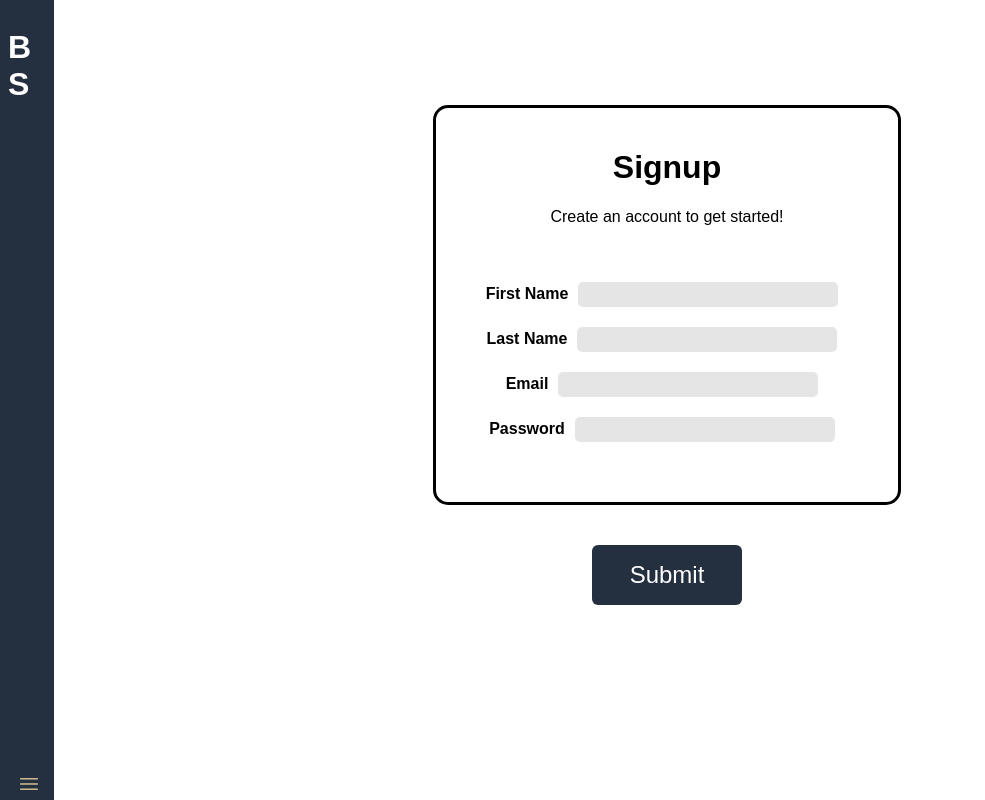
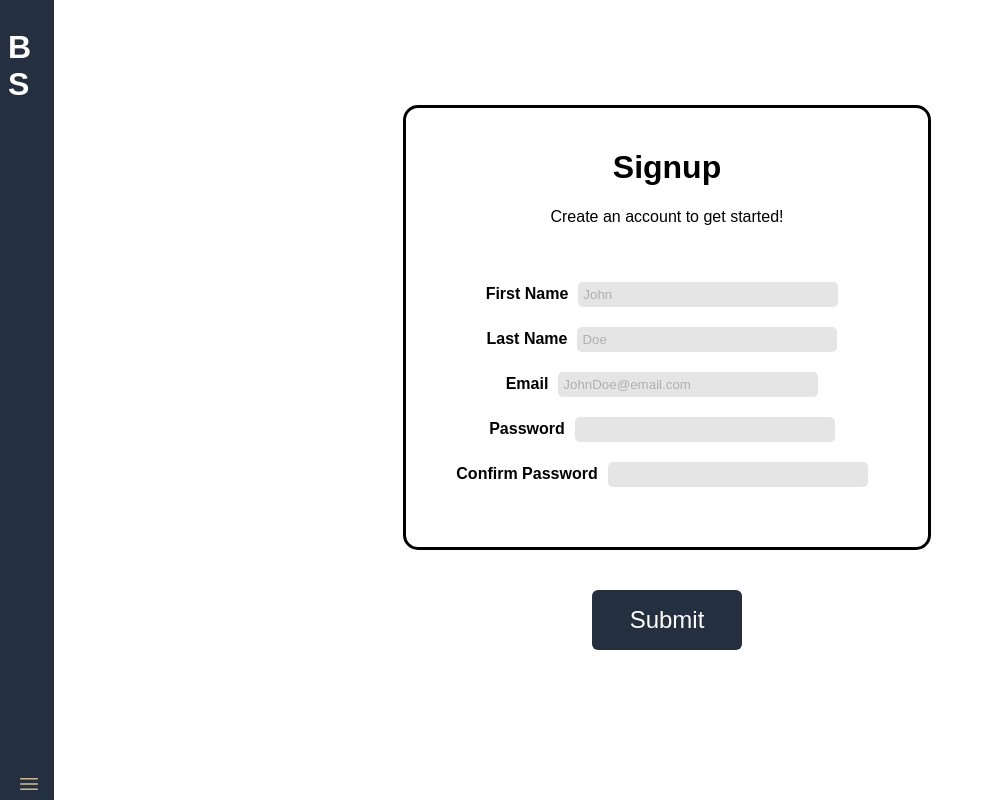
Before and after one commit to MadeleineJonassen/IDATT2105_Full_Stack_Application_Development, a Vue app in the folder FullstackProsjekt/src/frontend/: page /signup in a window 1280 px wide. Shown: the whole page, without its empty margins (0-985 px from the left). Built offline with nearby package versions, Linux system fonts and the light colour scheme.

Commit message:
Added a handleSubmit to the SignupView.vue  with constructors

```diff
--- a/FullstackProsjekt/src/frontend/src/views/SignupView.vue
+++ b/FullstackProsjekt/src/frontend/src/views/SignupView.vue
@@ -1,5 +1,29 @@
 
 <script>
+	export default {
+		name: 'Register',
+		data(){
+			return{
+				first_name:'',
+				last_name:'',
+				email:'',
+				password:'',
+				password_confirm:''
+			}
+		},
+		methods:{
+			handleSubmit(e){
+				const data={
+					first_name: this.first_name,
+					last_name: this.last_name,
+					email:this.email,
+				  password:this.password,
+				 	password_confirm: this.password_confirm
+				};
+				console.log('submitted')
+			}
+		}
+	}
 </script>
 
 
@@ -13,13 +37,15 @@
 				<p> Create an account to get started!</p>
 				<div class="signupBox">
 					<label>First Name</label>
-					<input type="text" required v-model="fName" ref="fNameInput"/> <br>
+					<input type="text" required v-model="first_name" placeholder="John"/> <br>
 					<label>Last Name</label>
-					<input type="text" required v-model="lName" ref="lNameInput"/> <br>
-					<label> Email </label>
-					<input type="email" required v-model="email" ref="emailInput"/> <br>
+					<input type="text" required v-model="last_name"  placeholder="Doe"/> <br>
+					<label>Email</label>
+					<input type="email" required v-model="email"  placeholder="JohnDoe@email.com"/> <br>
 					<label>Password</label>
-					<input type="password" required v-model="password" ref="passwordInput"/> <br>
+					<input type="password" required v-model="password" /> <br>
+					<label>Confirm Password</label>
+					<input type="password" required v-model="password_confirm" /> <br>
 				</div>
 			</div>
 			<div class="submit-section">
@@ -46,7 +72,6 @@
 	border-style: solid;
 	margin: 20px;
 }
-
 .signupBox {
 	padding: 30px;
 }
@@ -55,7 +80,6 @@ label {
 	display: inline-block;
 	font-weight: bold;
 }
-
 input {
 	padding: 5px;
 	border-radius: 5px;
@@ -64,18 +88,14 @@ input {
 	background-color: #E5E5E5;
 	margin: 10px;
 }
-
-input::placeholder, textarea::placeholder {
-	color: #242F40;
+input::placeholder {
+	color: #b0b0b0;
 }
-
-
 .submit-section {
 	display: flex;
 	justify-content: center;
 	align-items: center;
 }
-
 #submit {
 	min-width: 150px;
 	min-height: 60px;
@@ -87,10 +107,8 @@ input::placeholder, textarea::placeholder {
 	cursor: pointer;
 	margin-top: 20px;
 }
-
 #submit:hover:enabled {
 	background-color: rgba(23, 55, 44, 0.9);
 	transition: 0.5s;
 }
-
 </style>
```
